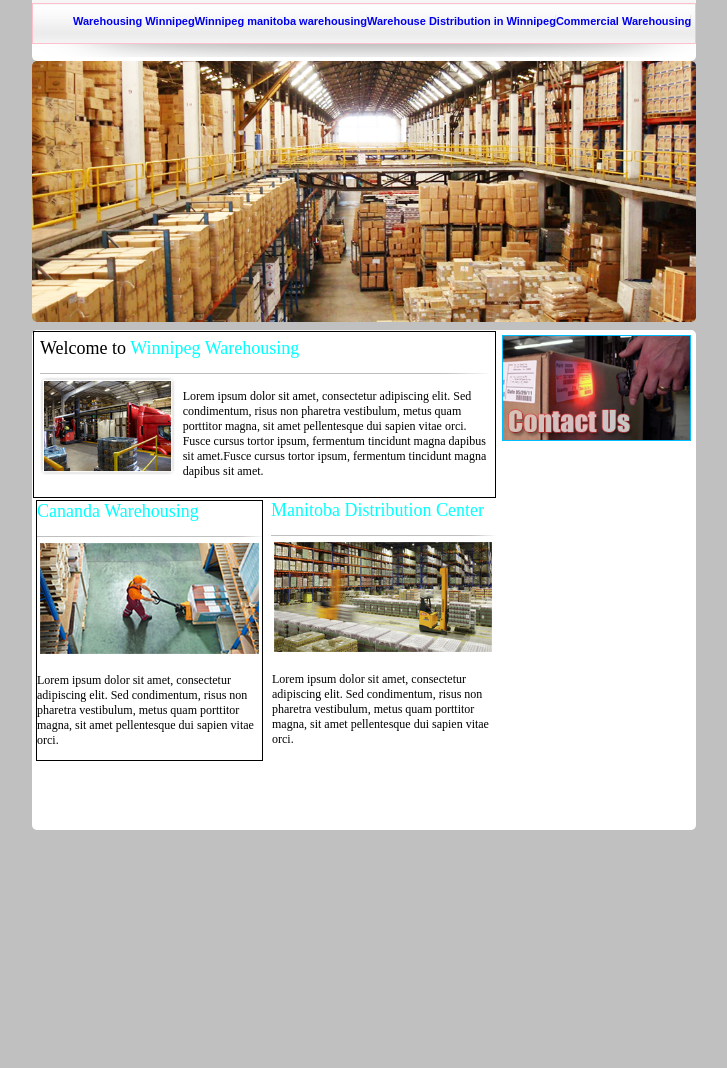
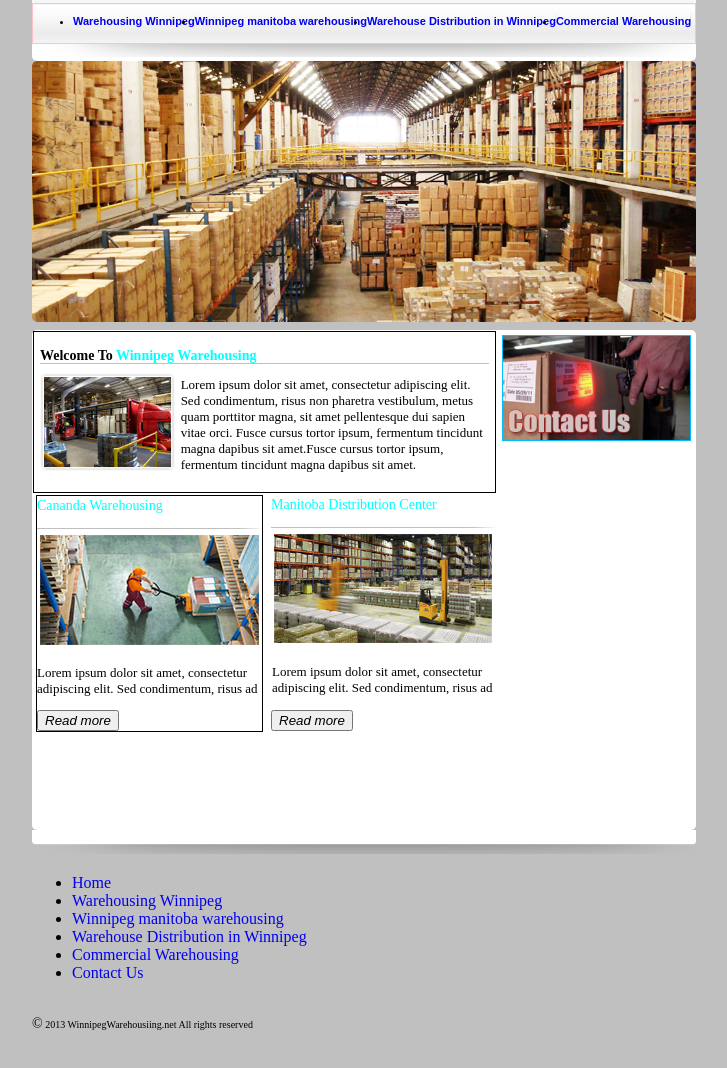
Before and after one commit to singhbharat8850/Webpage, a plain HTML site: page index.html in a window 1280 px wide. Shown: the part 114-1182 px from the top of the page, without its empty margins (276-1003 px from the left). Before the commit the page ends 1044 px from the top, so only its background shows below. Drawn offline with Linux system fonts and the light colour scheme.

Commit message:
Update index.html

```diff
--- a/index.html
+++ b/index.html
@@ -12,16 +12,16 @@
 			<a href="#"><img class="logo" src="images/winnipeg-logo.png" alt="hello" ></a>
 			<div class="sidenavcontainer">
 				<ul>
-					<li><a href="#">Home</li></a>
-					<li><a href="#">Contact Us</li><a>
+					<li><a href="#">Home</a></li>
+					<li><a href="#">Contact Us<a></li>
 				</ul>
 			</div>
 			<div class="topnavcontainer">
-				<ul style="list-style-type: none;">
-		  			<li><a href="#"><b>Warehousing Winnipeg</b></li></a>
-  					<li><a href="#"><b>Winnipeg manitoba warehousing</b></li></a>
-  					<li><a href="#"><b>Warehouse Distribution in Winnipeg</b></li></a>
-  					<li><a href="#"><b>Commercial Warehousing</b></li></a>
+				<ul>
+		  			<li><a href="#"><b>Warehousing Winnipeg</b></a></li>
+  					<li><a href="#"><b>Winnipeg manitoba warehousing</b></a></li>
+  					<li><a href="#"><b>Warehouse Distribution in Winnipeg</b></a></li>
+  					<li><a href="#"><b>Commercial Warehousing</b></a></li>
 				</ul>
 			</div>
 	</div>
@@ -37,26 +37,43 @@
 		</div>
 		<div class="leftbox">
 			<div class="upperbox">
-			<span style="font-size: 18px">Welcome to <span style="color:cyan">Winnipeg Warehousing</span></span>
-			<img src="images/heading-bottom-bg.png" style="max-width: 100%;">
-			<img src="images/sample-img.png" style="float:left;margin-right: 8px;max-width: 30%">
-			<p style="font-size:12px">Lorem ipsum dolor sit amet, consectetur adipiscing elit. Sed condimentum, risus non pharetra vestibulum, metus quam porttitor magna, sit amet pellentesque dui sapien vitae orci. Fusce cursus tortor ipsum, fermentum tincidunt magna dapibus sit amet.Fusce cursus tortor ipsum, fermentum tincidunt magna dapibus sit amet.   </p>
+				<h1 style="font-size: 14px;  background:url('images/heading-bottom-bg.png') no-repeat bottom;">Welcome To <span style="color:cyan">Winnipeg Warehousing</h1>
+				<img src="images/sample-img.png" style="float:left;margin-right: 6px;max-width: 30%">
+				<p style="font-size:13px">Lorem ipsum dolor sit amet, consectetur adipiscing elit. Sed condimentum, risus non pharetra vestibulum, metus quam porttitor magna, sit amet pellentesque dui sapien vitae orci. Fusce cursus tortor ipsum, fermentum tincidunt magna dapibus sit amet.Fusce cursus tortor ipsum, fermentum tincidunt magna dapibus sit amet.   </p>
 			</div>
 			<div class="belowbox">
 				<div class="canada">
-				<span style="font-size:18px;color:cyan">Cananda Warehousing</span>
-				<img src="images/heading-bottom-bg.png" style="max-width: 100%">
-				<img src="images/canada-warehousing.jpg" style="padding:3px;max-width: 100%">
-				<p style="font-size:12px">Lorem ipsum dolor sit amet, consectetur adipiscing elit. Sed condimentum, risus non pharetra vestibulum, metus quam porttitor magna, sit amet pellentesque dui sapien vitae orci. </p>
+					<span style="font-size:14px;color:cyan">Cananda Warehousing</span>
+					<img src="images/heading-bottom-bg.png" style="max-width: 100%">
+					<img src="images/canada-warehousing.jpg" style="padding:3px;max-width: 100%">
+					<p style="font-size:13px">Lorem ipsum dolor sit amet, consectetur adipiscing elit. Sed condimentum, risus ad</p>
+					<button class="button"><i>Read more</i></button>
 				</div>
 				<div class="manitoba">
-				<span style="font-size:18px;color:cyan">Manitoba Distribution Center</span>
-				<img src="images/heading-bottom-bg.png" style="max-width: 100%">					<img src="images/manitoba-distribution-center.jpg" style="padding:3px;max-width: 100%">
-				<p style="padding:1px;font-size:12px">Lorem ipsum dolor sit amet, consectetur adipiscing elit. Sed condimentum, risus non pharetra vestibulum, metus quam porttitor magna, sit amet pellentesque dui sapien vitae orci. </p>
+					<span style="font-size:14px;color:cyan">Manitoba Distribution Center</span>
+					<img src="images/heading-bottom-bg.png" style="max-width: 100%">					<img src="images/manitoba-distribution-center.jpg" style="padding:3px;max-width: 100%">
+					<p style="padding:1px;font-size:13px">Lorem ipsum dolor sit amet, consectetur adipiscing elit. Sed condimentum, risus ad</p>
+					<button class="button"><i>Read more</i></button>
 				</div>
 			</div>
 		</div>
 	</div>
+	<div>
+		<img src="images/content-bottom-bg.png" style="max-width: 100%">
+	</div>
+	<div class="lastnav">
+		<ul style="">
+ 			<li><a href="#">Home</a></li>
+ 			<li><a href="#">Warehousing Winnipeg</a></li>
+  			<li><a href="#">Winnipeg manitoba warehousing</a></li>
+  			<li><a href="#">Warehouse Distribution in Winnipeg</a></li>
+  			<li><a href="#">Commercial Warehousing</a></li>
+ 			<li><a href="#">Contact Us</a></li></br>
+		</ul>
+	</div>
+	<div style="max-width: 100%; font-size: 10px;text-align: left">
+		<span style="font-size: 14px">©</span> 2013 WinnipegWarehousiing.net All rights reserved
+	</div>
 </div>
 </body>
 </html>
```
